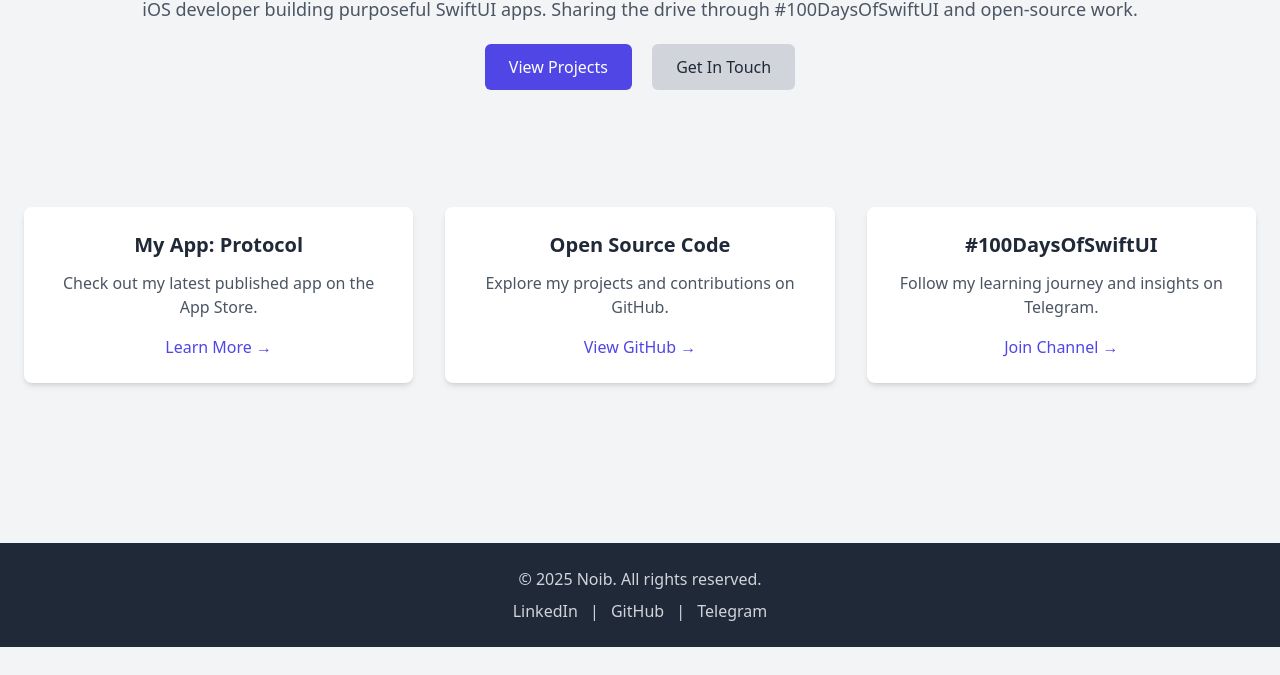
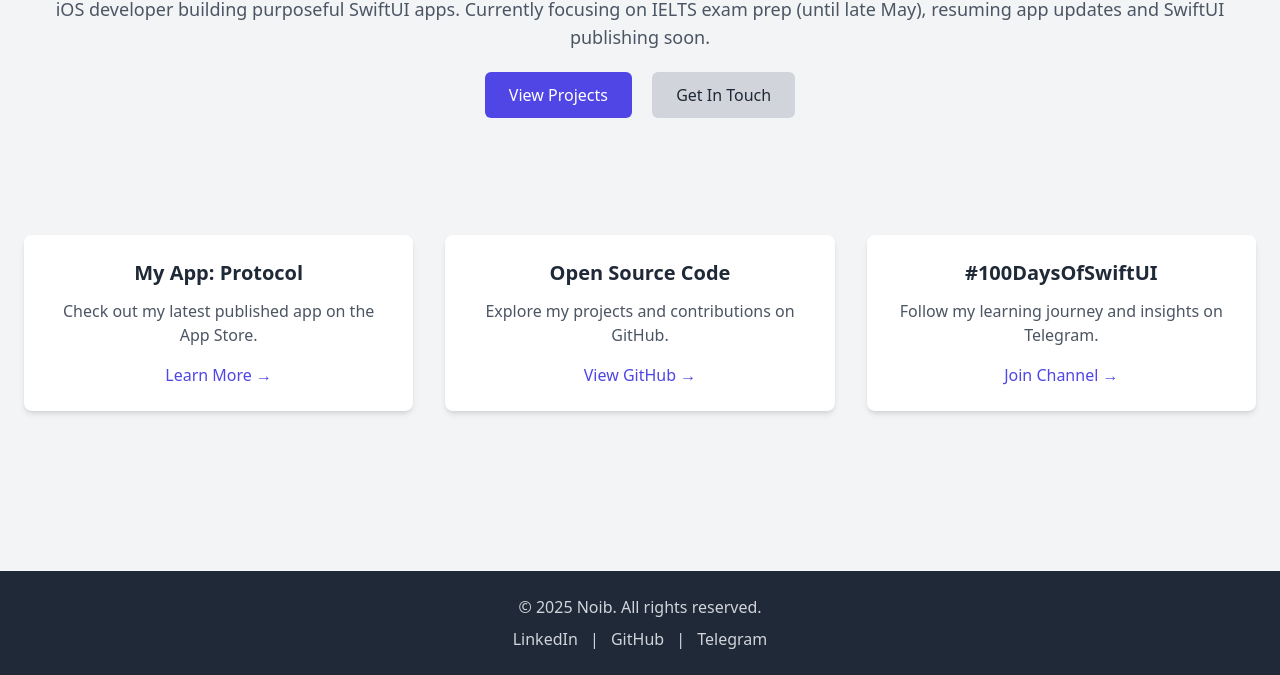
Before and after one commit to kamolMadaminov/NoibDevSite, a website: page index.html in a window 1280 px wide. Shown: the part 289-964 px from the top of the page. Before the commit the page ends 936 px from the top, so only its background shows below. Drawn offline with nearby package versions, Linux system fonts and the light colour scheme.

Commit message:
Description changed on index.html

```diff
--- a/index.html
+++ b/index.html
@@ -39,7 +39,7 @@
 
         <section class="text-center py-16">
             <h1 class="text-4xl md:text-5xl font-bold mb-4">Crafting Intuitive iOS Experiences with Swift & SwiftUI</h1>
-            <p class="text-lg text-gray-600 mb-8">iOS developer building purposeful SwiftUI apps. Sharing the drive through #100DaysOfSwiftUI and open-source work.</p>
+            <p class="text-lg text-gray-600 mb-8">iOS developer building purposeful SwiftUI apps. Currently focusing on IELTS exam prep (until late May), resuming app updates and SwiftUI publishing soon.</p>
 
             <div class="space-x-4">
                 <a href="projects.html" class="bg-indigo-600 text-white px-6 py-3 rounded-md hover:bg-indigo-700 transition duration-300">View Projects</a>
```
